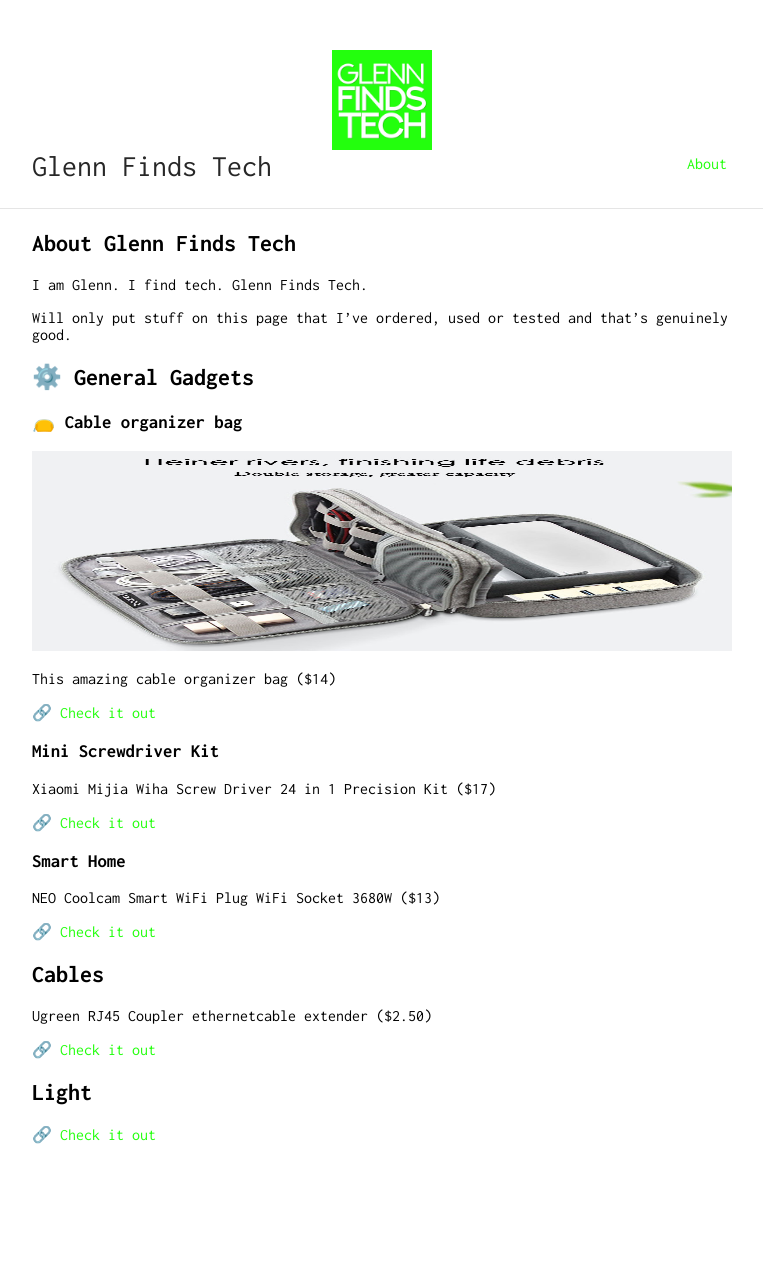
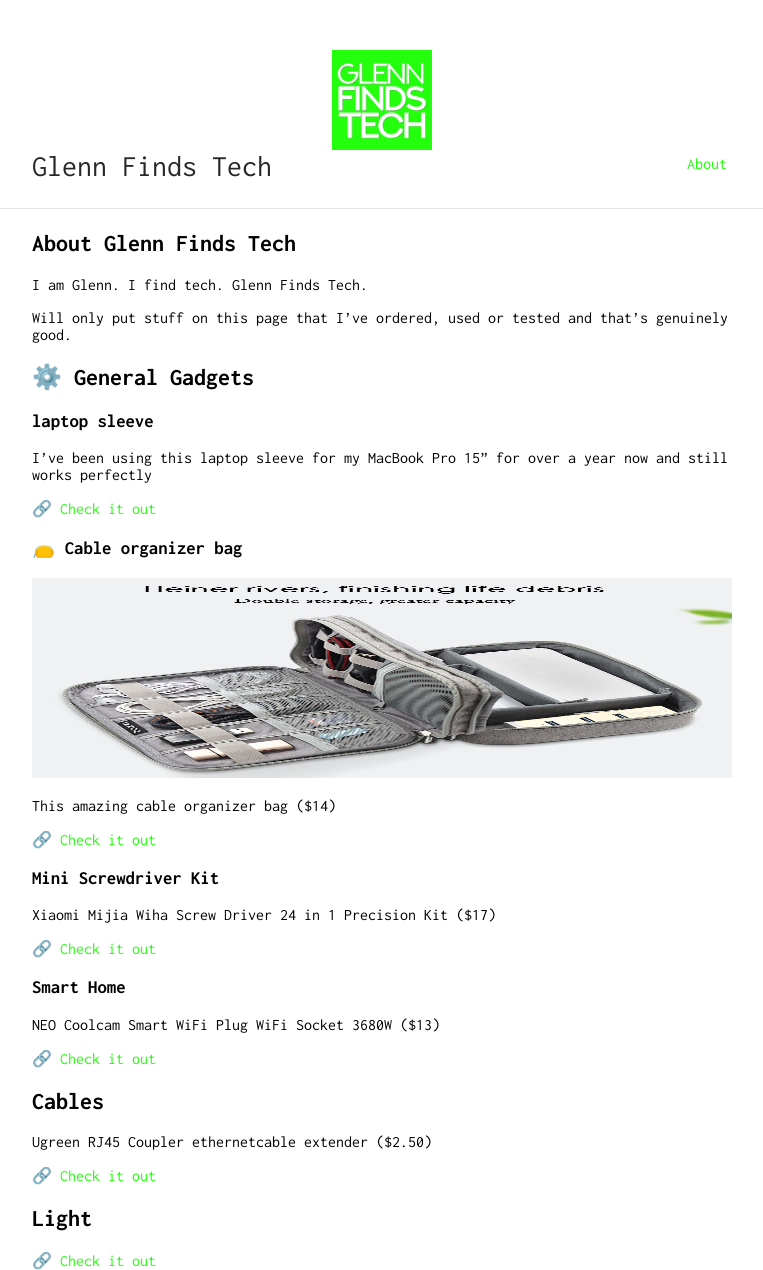
Before and after one commit to AtomicGlenn/GlennFindsTech, a Jekyll site: the page built from index.md, in a window 1280 px wide. Shown: the whole page, without its empty margins (258-1021 px from the left). Built offline with Jekyll 4.4.1, drawn with Linux system fonts in a browser that asks for light colours; our own code applies the rules of GitHub Pages for plain Markdown files; before the commit the page ends 1144 px from its top, so only the background shows below that.

Commit message:
Update index.md

```diff
--- a/index.md
+++ b/index.md
@@ -11,10 +11,15 @@
 
 ## ⚙️ General Gadgets
 
+### laptop sleeve
+I've been using this laptop sleeve for my MacBook Pro 15" for over a year now and still works perfectly
+
+🔗 [Check it out](http://s.click.aliexpress.com/e/3jxRaS1a)
+
 
 ### 👝 Cable organizer bag
 
-<img src="images/cable_organizer.jpg" alt="Cable Organizer" height="200" width="100" />
+<img src="images/cable_organizer.jpg" alt="Cable Organizer bag" height="200px" width="100px" />
 
 This amazing cable organizer bag ($14)
 
```
